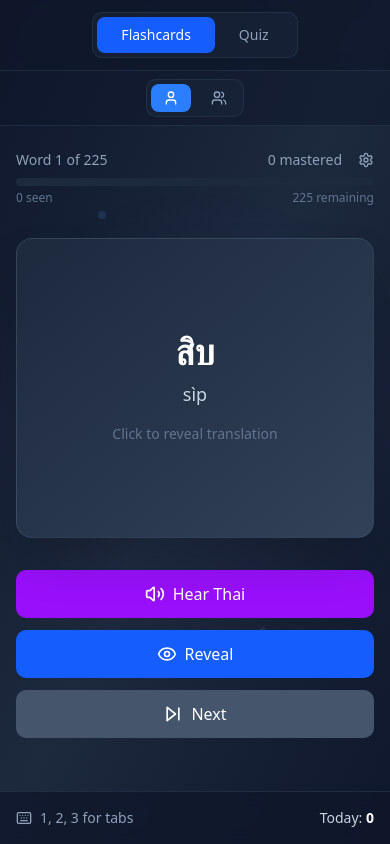
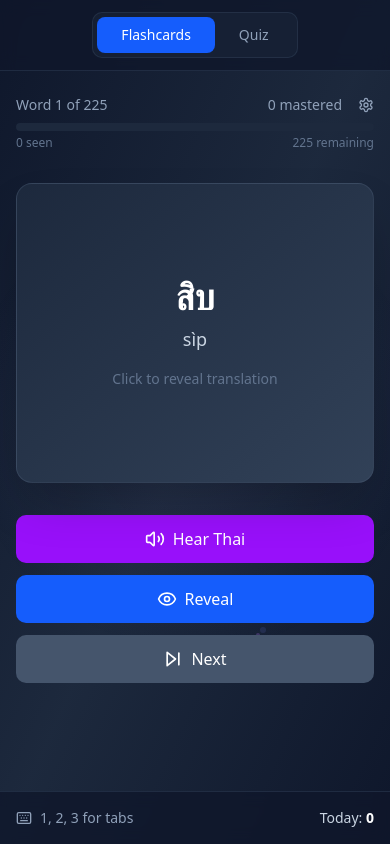
Before and after one commit to carmandale/thai-flashcards, a React (Vite) app: page / in a window 390 px wide. Built offline with nearby package versions, Linux system fonts and the light colour scheme; a web font is replaced by a local one.

Commit message:
fix: remove user selector UI from main view
- Remove visible user selector to simplify interface
- Keep multi-user backend functionality for future use
- Prevents horizontal overflow on mobile

🤖 Generated with [Claude Code](https://claude.ai/code)

Co-Authored-By: Claude <noreply@anthropic.com>

```diff
--- a/src/components/generated/ThaiLearningApp.tsx
+++ b/src/components/generated/ThaiLearningApp.tsx
@@ -179,18 +179,6 @@ export const ThaiLearningApp: React.FC = () => {
       <div className="relative z-10 flex flex-col min-h-screen">
         <Header activeTab={activeTab} onTabChange={setActiveTab} progress={progress} onReset={resetProgress} />
 
-        {/* User Selector */}
-        <div className="px-4 py-2 bg-slate-900/50 border-b border-slate-700/50">
-          <div className="max-w-4xl mx-auto flex justify-center">
-            <UserSelector
-              currentUser={currentUser}
-              onUserChange={setCurrentUser}
-              user1Name="Dale"
-              user2Name="Wife"
-            />
-          </div>
-        </div>
-
         <main className="flex-1 px-4 py-6 md:px-6 lg:px-8">
           <div className="max-w-4xl mx-auto">
             <AnimatePresence mode="wait">
```
